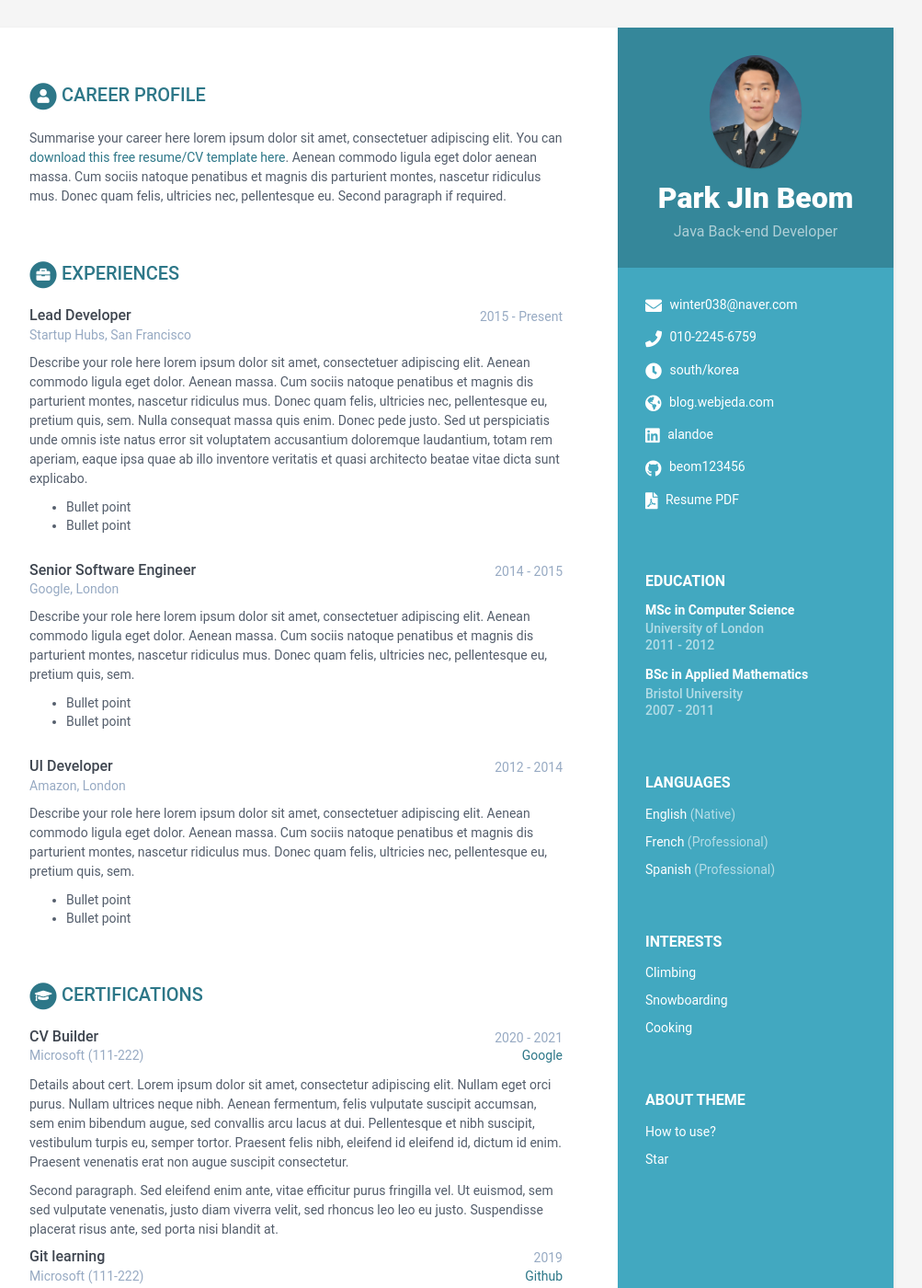
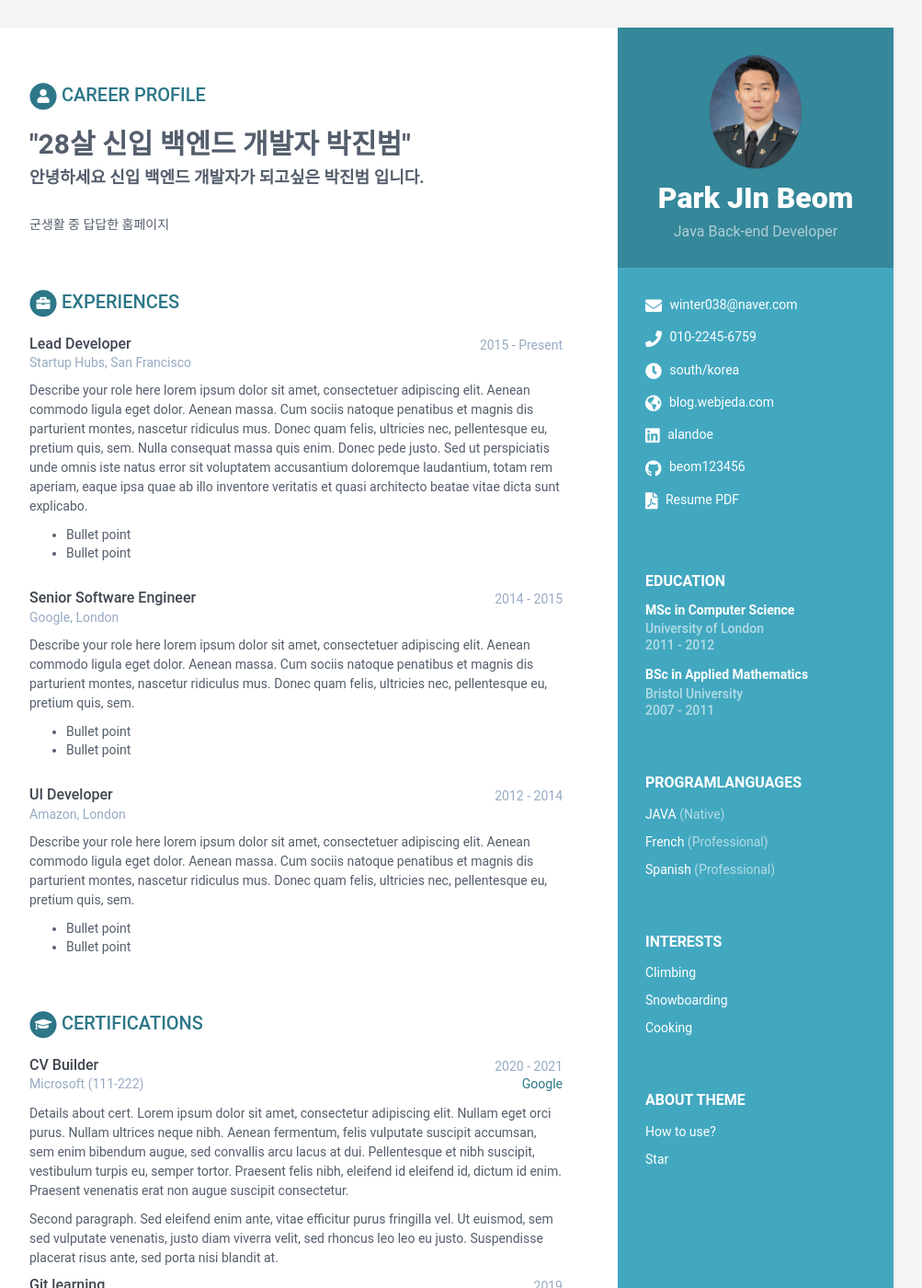
Before and after one commit to beom123456/beom123456.github.io, a Jekyll site: the page built from index.html, in a window 1280 px wide and 1400 px high. Shown: the whole window at 92% size, without its empty margins (168-1171 px from the left). Built offline with Jekyll 4.4.1, drawn with Linux system fonts in a browser that asks for light colours.

Commit message:
test2011

```diff
--- a/_data/data.yml
+++ b/_data/data.yml
@@ -30,9 +30,9 @@ sidebar:
     pdf: http://www.africau.edu/images/default/sample.pdf
 
     languages:
-      title: Languages
+      title: programLanguages
       info:
-        - idiom: English
+        - idiom: JAVA
           level: Native
 
         - idiom: French
@@ -56,12 +56,10 @@ sidebar:
 career-profile:
     title: Career Profile
     summary: |
-      Summarise your career here lorem ipsum dolor sit amet, consectetuer
-      adipiscing elit. You can [download this free resume/CV template here]().
-      Aenean commodo ligula eget dolor aenean massa. Cum sociis natoque
-      penatibus et magnis dis parturient montes, nascetur ridiculus mus.
-      Donec quam felis, ultricies nec, pellentesque eu.
-      Second paragraph if required.
+      <h2>"28살 신입 백엔드 개발자 박진범"</h2>
+      <p><h4>안녕하세요 신입 백엔드 개발자가 되고싶은 박진범 입니다.</h4></p>
+      <br>
+      군생활 중 답답한 홈페이지
 education:
     title: Education
     info:
```
